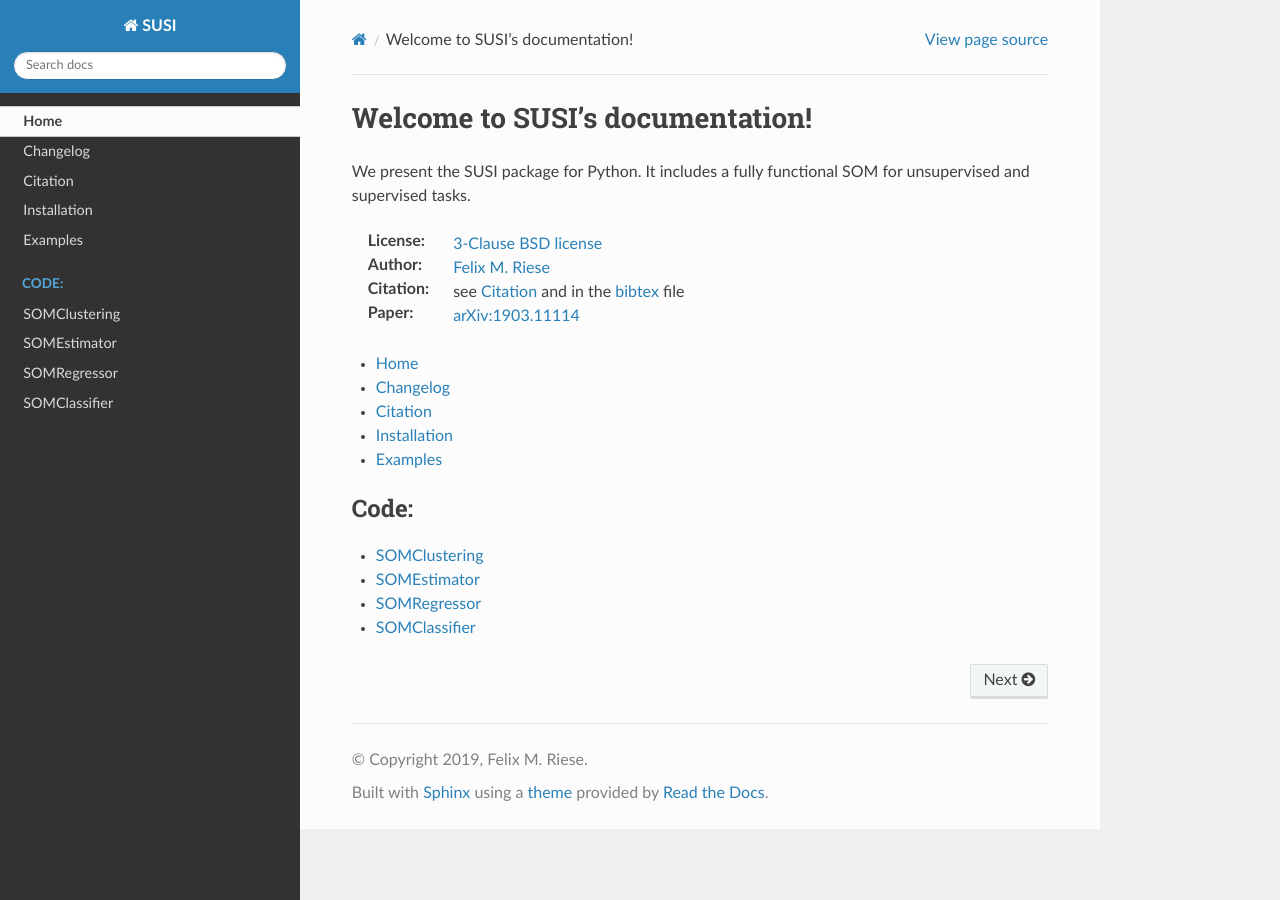
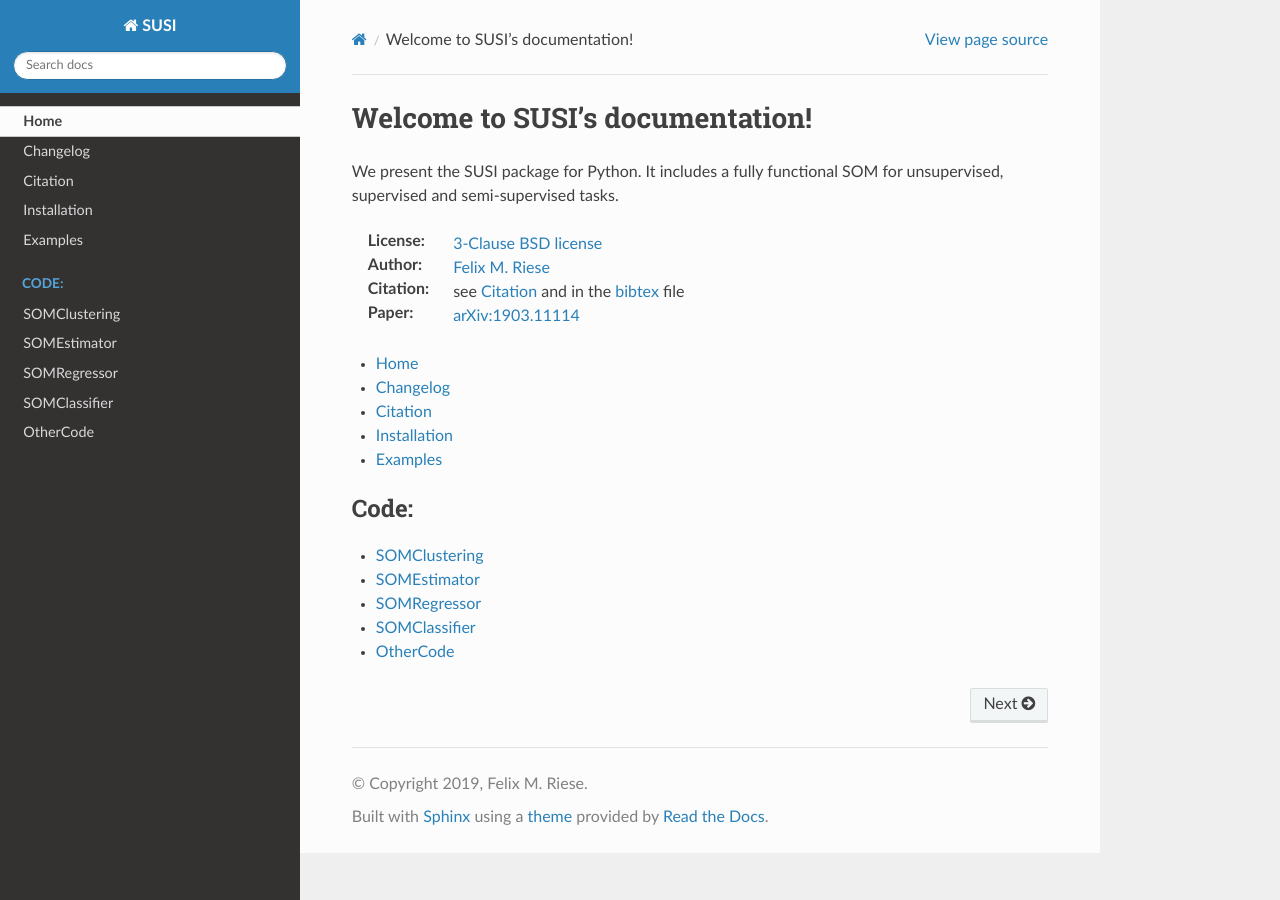
Before and after one commit to felixriese/susi, a Sphinx documentation site: the page built from docs/index.rst, in a window 1280 px wide. Built offline with Sphinx 7.4.7 and the Read the Docs theme 2.0.0, drawn with Linux system fonts in a browser that asks for light colours; formulas are drawn with MathJax 3.

Commit message:
Updated docs

```diff
--- a/README.rst
+++ b/README.rst
@@ -31,18 +31,18 @@
 SUSI: SUpervised Self-organIzing maps in Python
 ===============================================
 
-Python package for unsupervised and supervised self-organizing maps (SOM)
+Python package for unsupervised, supervised and semi-supervised self-organizing maps (SOM)
 
 Description
 -----------
 
 We present the SUSI package for Python.
-It includes a fully functional SOM for unsupervised and supervised tasks.
+It includes a fully functional SOM for unsupervised, supervised and semi-supervised tasks.
 The class structure is set up as follows:
 
 - SOMClustering: Unsupervised SOM for clustering
 
-  - SOMEstimator: Base class for supervised SOMs
+  - SOMEstimator: Base class for supervised and semi-supervised SOMs
 
     - SOMRegressor: Regression SOM
     - SOMClassifier: Classification SOM
--- /dev/null
+++ b/docs/OtherCode.rst
@@ -0,0 +1,6 @@
+Other Code
+=============
+
+.. automodule:: susi
+    :members:
+    :exclude-members: SOMClassifier, SOMClustering, SOMEstimator, SOMRegressor
--- a/docs/index.rst
+++ b/docs/index.rst
@@ -7,7 +7,7 @@ Welcome to SUSI's documentation!
 ================================
 
 We present the SUSI package for Python.
-It includes a fully functional SOM for unsupervised and supervised tasks.
+It includes a fully functional SOM for unsupervised, supervised and semi-supervised tasks.
 
 :License:
     `3-Clause BSD license <https://github.com/felixriese/susi/blob/master/LICENSE>`_
@@ -45,3 +45,5 @@ It includes a fully functional SOM for unsupervised and supervised tasks.
     SOMRegressor <SOMRegressor.rst>
 
     SOMClassifier <SOMClassifier.rst>
+
+    OtherCode <OtherCode.rst>
--- a/setup.py
+++ b/setup.py
@@ -17,7 +17,7 @@ setuptools.setup(
     version="1.0.6",
     author="Felix M. Riese",
     author_email="github@felixriese.de",
-    description="Python package for unsupervised and supervised self-organizing maps (SOM)",
+    description="Python package for unsupervised, supervised and semi-supervised self-organizing maps (SOM)",
     long_description=long_description,
     long_description_content_type="text/x-rst",
     url="https://github.com/felixriese/susi",
```
Also changed, not shown: other parts of docs/index.rst (+1 -1 lines), susi/__init__.py (+5 -3 lines).
